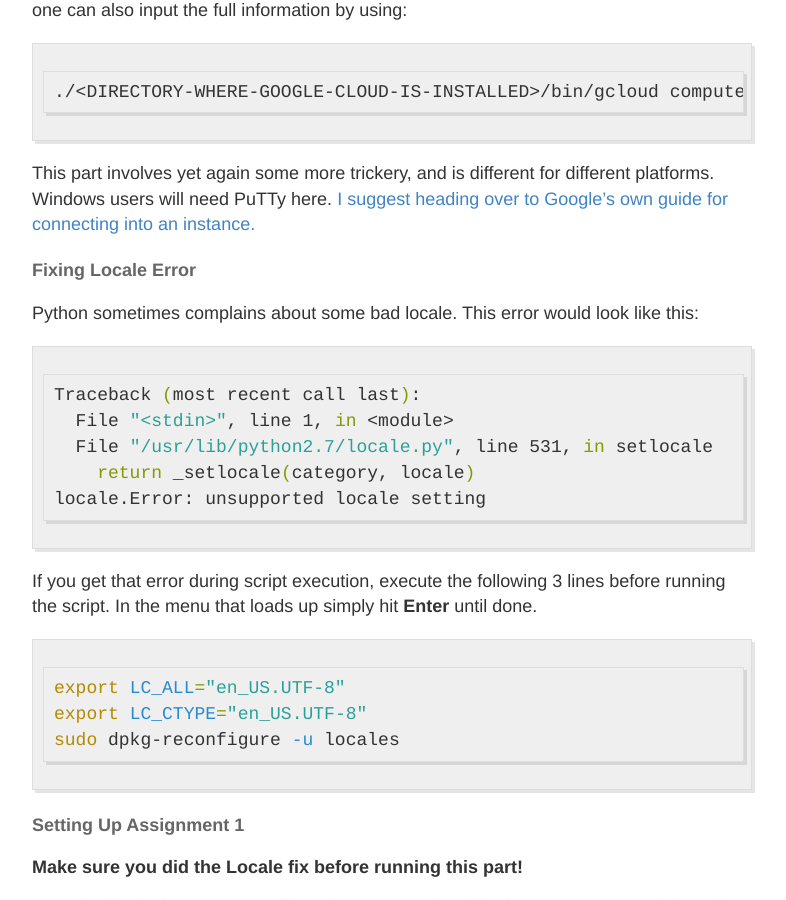
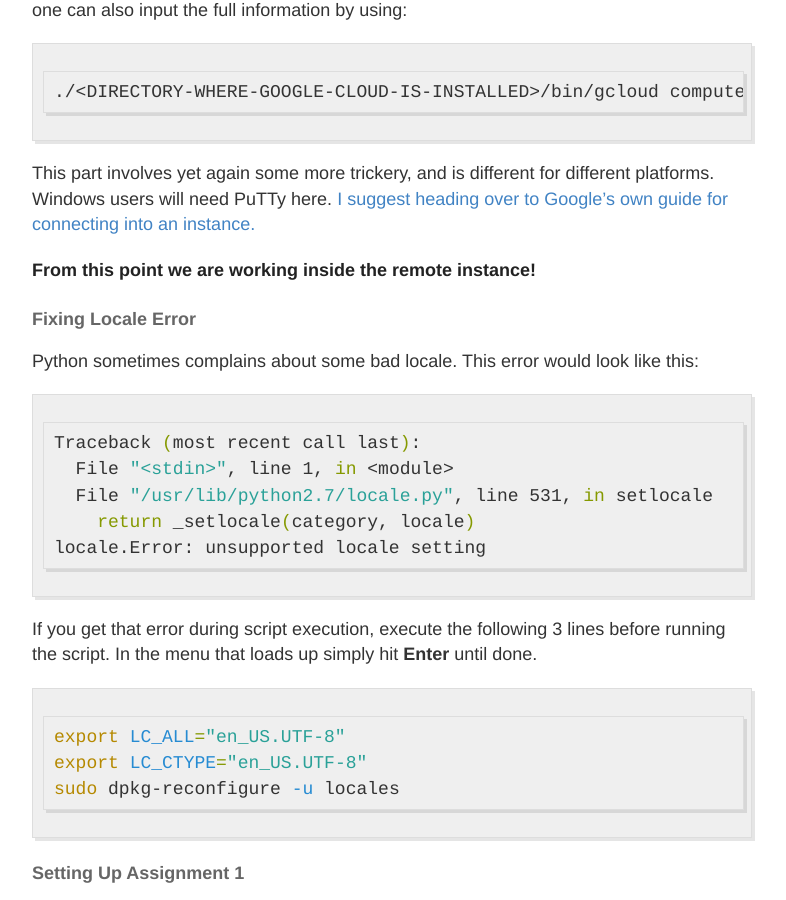
Before and after one commit to nirbenz/nirbenz.github.io, a Jekyll site: the page built from _posts/2017-11-18-GCP.md, in a window 1280 px wide and 900 px high, scrolled down 11215 px. Shown: the whole window, without its empty margins (248-1034 px from the left). Built offline with Jekyll 4.4.1, drawn with Linux system fonts in a browser that asks for light colours.

Commit message:
Small fix.

````diff
--- a/_posts/2017-11-18-GCP.md
+++ b/_posts/2017-11-18-GCP.md
@@ -142,6 +142,8 @@ This should work, since we defined our **zone** and **project name** beforehand.
 ```
 
 This part involves yet again some more trickery, and is different for different platforms. Windows users will need PuTTy here. [I suggest heading over to Google's own guide for connecting into an instance.](https://cloud.google.com/compute/docs/instances/connecting-to-instance)
+
+##### From this point we are working inside the remote instance!
 
 #### Fixing Locale Error
 Python sometimes complains about some bad locale. This error would look like this:
````
Also changed, not shown: 1 other file.
